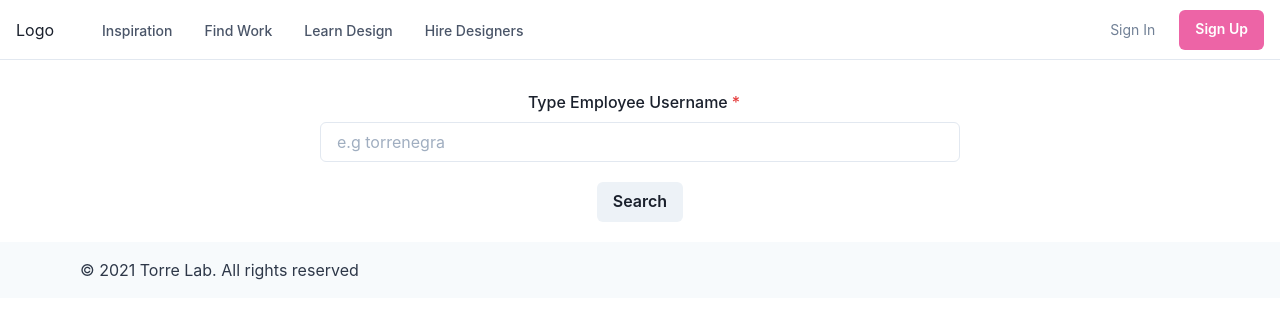
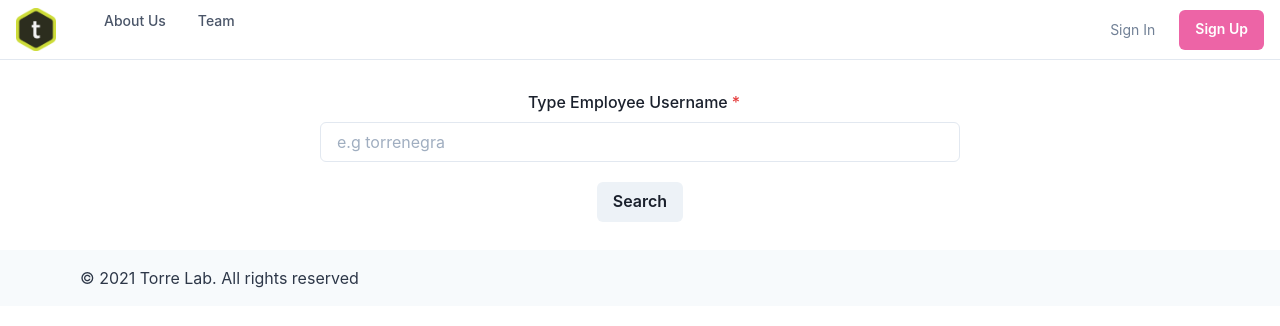
Before and after one commit to PJMantoss/skills-page, a React (Create React App) app: page / in a window 1280 px wide. Shown: the top 326 px of the page. Built offline with nearby package versions, Linux system fonts and the light colour scheme.

Commit message:
update App

```diff
--- a/src/components/EmployeeCard.js
+++ b/src/components/EmployeeCard.js
@@ -31,7 +31,7 @@ import {
           <Flex justify={'center'} mt={-12}>
             <Avatar
               size={'xl'}
-              src={employeeVal && employeeVal.picture ? employeeVal.picture : "https://i.picsum.photos/id/237/3500/2095.jpg?hmac=y2n_cflHFKpQwLOL1SSCtVDqL8NmOnBzEW7LYKZ-z_o"}
+              src={employeeVal && employeeVal.picture ? employeeVal.picture : "https://i.picsum.photos/id/353/6016/3376.jpg?hmac=nxXyXOzuXlHPPWsAwB2kOv-rQTBz4Brg6u49weMZqOw"}
               alt={'Author'}
               css={{
                 border: '2px solid white',
--- a/src/components/Footer.js
+++ b/src/components/Footer.js
@@ -11,7 +11,9 @@ import {
     return (
       <Box
         bg={useColorModeValue('gray.50', 'gray.900')}
-        color={useColorModeValue('gray.700', 'gray.200')}>
+        color={useColorModeValue('gray.700', 'gray.200')}
+        mt='2'
+      >
         <Container
           as={Stack}
           maxW={'6xl'}
--- a/src/components/Header.js
+++ b/src/components/Header.js
@@ -15,6 +15,7 @@ import {
     useColorModeValue,
     useBreakpointValue,
     useDisclosure,
+    Image
   } from '@chakra-ui/react';
   import {
     HamburgerIcon,
@@ -52,12 +53,13 @@ import {
             />
           </Flex>
           <Flex flex={{ base: 1 }} justify={{ base: 'center', md: 'start' }}>
-            <Text
+            <Image
               textAlign={useBreakpointValue({ base: 'center', md: 'left' })}
-              fontFamily={'heading'}
-              color={useColorModeValue('gray.800', 'white')}>
-              Logo
-            </Text>
+              width='40px'
+              objectFit='cover'
+              src={require('./images/logo.png')}
+              alt={'Torre Logo'}
+            />
 
             <Flex display={{ base: 'none', md: 'flex' }} ml={10}>
               <DesktopNav />
@@ -252,41 +254,11 @@ import {
 
   const NAV_ITEMS: Array<NavItem> = [
     {
-      label: 'Inspiration',
-      children: [
-        {
-          label: 'Explore Design Work',
-          subLabel: 'Trending Design to inspire you',
-          href: '#',
-        },
-        {
-          label: 'New & Noteworthy',
-          subLabel: 'Up-and-coming Designers',
-          href: '#',
-        },
-      ],
-    },
-    {
-      label: 'Find Work',
-      children: [
-        {
-          label: 'Job Board',
-          subLabel: 'Find your dream design job',
-          href: '#',
-        },
-        {
-          label: 'Freelance Projects',
-          subLabel: 'An exclusive list for contract work',
-          href: '#',
-        },
-      ],
-    },
-    {
-      label: 'Learn Design',
+      label: 'About Us',
       href: '#',
     },
     {
-      label: 'Hire Designers',
+      label: 'Team',
       href: '#',
     },
   ];
```
Also changed, not shown: src/components/images/logo.png (renamed from public/logo.png).
